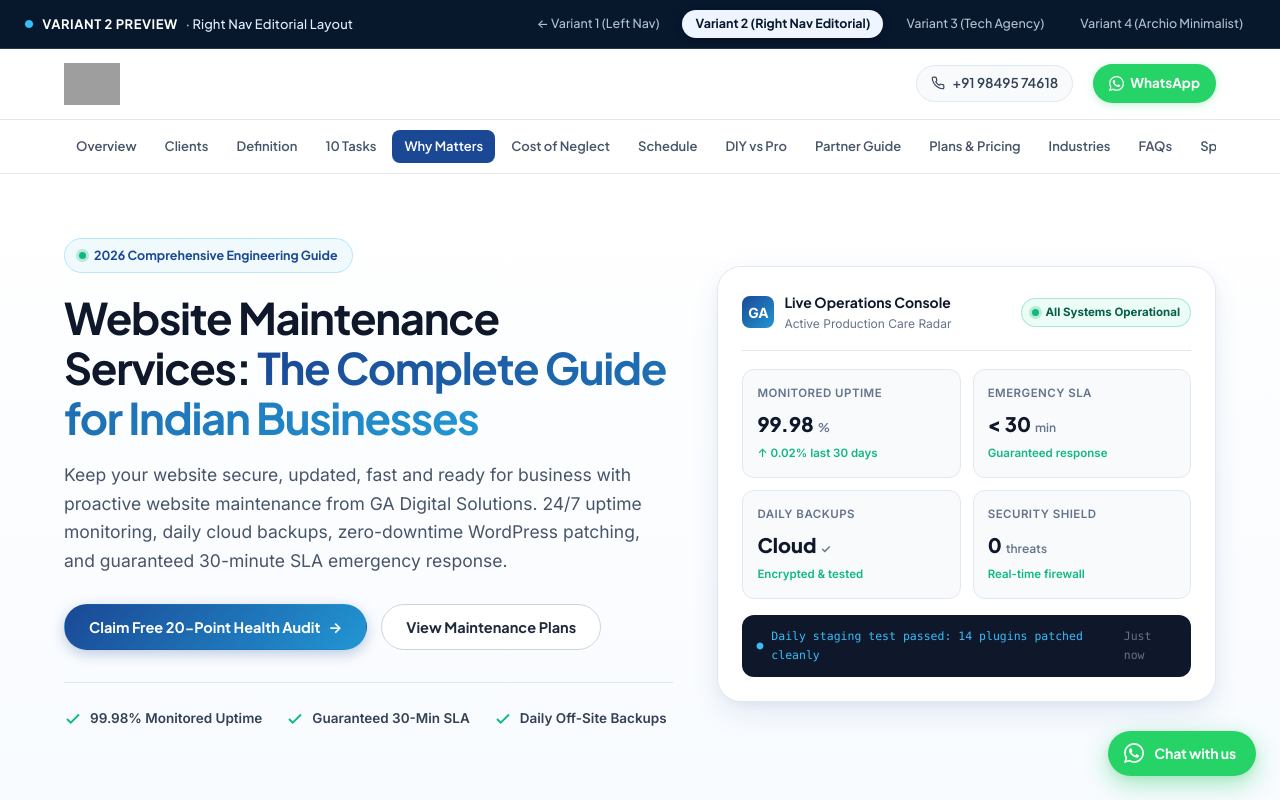
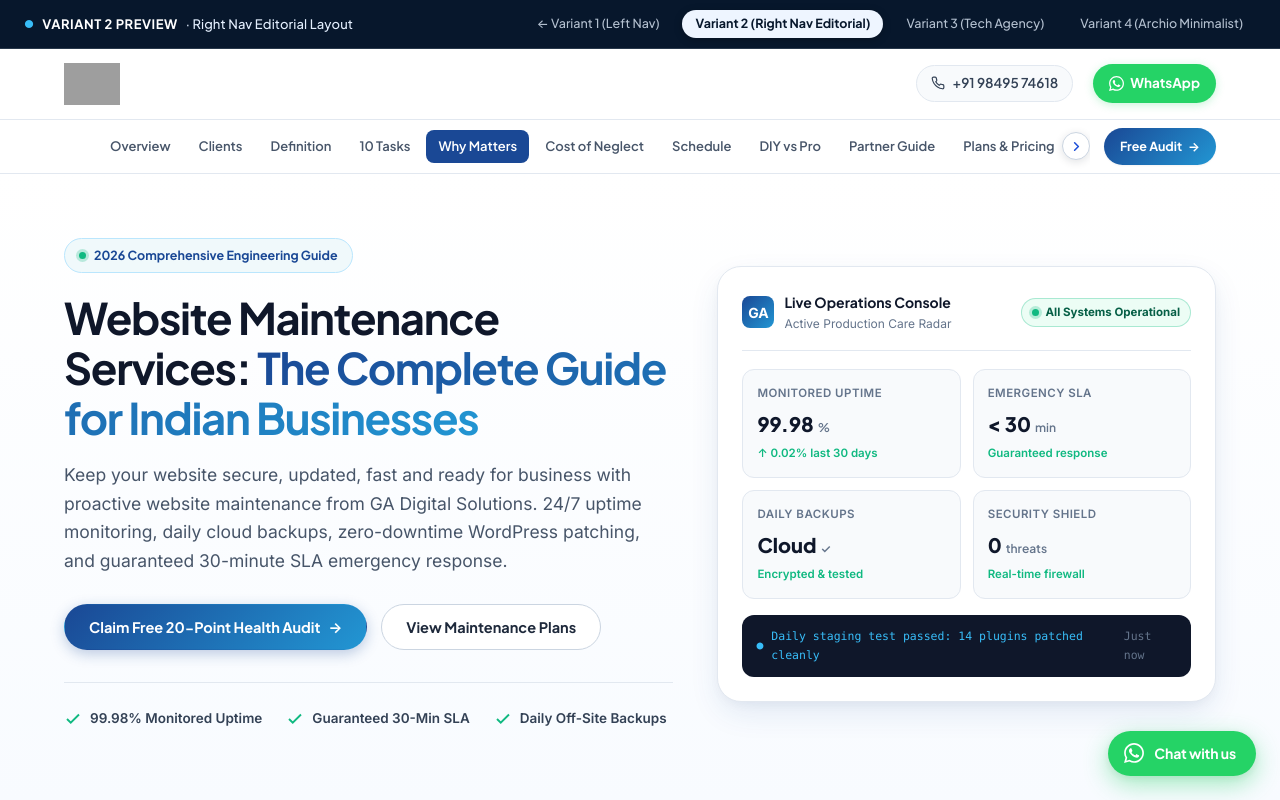
Before and after one commit to nandipatipavan25-code/Web-maintenance-services, a plain HTML site: page website-maintenance-variant-2.html in a window 1280 px wide. Shown: the top 800 px of the page. Drawn offline with Linux system fonts and the light colour scheme; grey boxes are pictures that could not be loaded.

Commit message:
Add horizontal scroll arrow controls to sticky nav bar in Variant 2

```diff
--- a/website-maintenance-variant-2.html
+++ b/website-maintenance-variant-2.html
@@ -366,16 +366,67 @@
       display: flex;
       align-items: center;
       justify-content: space-between;
+      gap: 14px;
+      width: 100%;
+    }
+    .v2-nav-scroll-wrapper {
+      position: relative;
+      display: flex;
+      align-items: center;
+      gap: 6px;
+      flex: 1;
+      min-width: 0;
+      overflow: hidden;
+    }
+    .v2-nav-links-scroller {
+      display: flex;
+      align-items: center;
       overflow-x: auto;
       scrollbar-width: none;
-    }
-    .v2-nav-inner::-webkit-scrollbar { display: none; }
-
+      scroll-behavior: smooth;
+      flex: 1;
+      min-width: 0;
+      -webkit-overflow-scrolling: touch;
+      padding: 10px 0;
+    }
+    .v2-nav-links-scroller::-webkit-scrollbar {
+      display: none;
+    }
     .v2-nav-links {
       display: flex;
       align-items: center;
       gap: 4px;
-      padding: 10px 0;
+      width: max-content;
+    }
+    .v2-nav-arrow {
+      display: inline-flex;
+      align-items: center;
+      justify-content: center;
+      width: 28px;
+      height: 28px;
+      min-width: 28px;
+      border-radius: 50%;
+      background: #ffffff;
+      border: 1px solid #cbd5e1;
+      color: #1d4fd8;
+      box-shadow: 0 2px 8px rgba(15, 23, 42, 0.12);
+      cursor: pointer;
+      z-index: 5;
+      padding: 0;
+      flex-shrink: 0;
+      transition: all 0.2s cubic-bezier(0.16, 1, 0.3, 1);
+    }
+    .v2-nav-arrow:hover {
+      background: #eff6ff;
+      border-color: #3b82f6;
+      color: #1e40af;
+      transform: scale(1.08);
+      box-shadow: 0 4px 12px rgba(29, 79, 216, 0.22);
+    }
+    .v2-nav-arrow.is-hidden {
+      opacity: 0;
+      pointer-events: none;
+      visibility: hidden;
     }
 
     .v2-nav-link {
@@ -2102,6 +2153,12 @@
   <nav class="v2-sticky-nav" id="stickyNav" aria-label="Page Sections Navigation">
     <div class="v2-container">
       <div class="v2-nav-inner">
+        <div class="v2-nav-scroll-wrapper">
+          <button type="button" class="v2-nav-arrow v2-nav-arrow-left is-hidden" id="navArrowLeft" aria-label="Scroll navigation left" title="Scroll left">
+            <svg width="15" height="15" viewBox="0 0 24 24" fill="none" stroke="currentColor" stroke-width="2.5" stroke-linecap="round" stroke-linejoin="round"><polyline points="15 18 9 12 15 6"></polyline></svg>
+          </button>
+
+          <div class="v2-nav-links-scroller" id="navLinksScroller">
             <div class="v2-nav-links" id="navLinksContainer">
               <a href="#hero" class="v2-nav-link active">Overview</a>
               <a href="#clients" class="v2-nav-link">Clients</a>
@@ -2118,6 +2175,13 @@
               <a href="#speed-odometer" class="v2-nav-link">Speed Odometer</a>
               <a href="#audit-form" class="v2-nav-link">Health Audit</a>
             </div>
+          </div>
+
+          <button type="button" class="v2-nav-arrow v2-nav-arrow-right" id="navArrowRight" aria-label="Scroll navigation right" title="Scroll right">
+            <svg width="15" height="15" viewBox="0 0 24 24" fill="none" stroke="currentColor" stroke-width="2.5" stroke-linecap="round" stroke-linejoin="round"><polyline points="9 18 15 12 9 6"></polyline></svg>
+          </button>
+        </div>
+
         <a href="#audit-form" class="v2-nav-cta">
           <span>Free Audit</span> &rarr;
         </a>
@@ -3684,6 +3748,48 @@
 
       window.addEventListener('scroll', onScrollSpy, { passive: true });
       onScrollSpy();
+
+      // Horizontal Arrow Navigation Logic for Sticky Nav
+      const navScroller = document.getElementById('navLinksScroller');
+      const arrowLeft = document.getElementById('navArrowLeft');
+      const arrowRight = document.getElementById('navArrowRight');
+
+      function updateNavArrows() {
+        if (!navScroller || !arrowLeft || !arrowRight) return;
+        const maxScroll = navScroller.scrollWidth - navScroller.clientWidth;
+        if (maxScroll <= 5) {
+          arrowLeft.classList.add('is-hidden');
+          arrowRight.classList.add('is-hidden');
+          return;
+        }
+        if (navScroller.scrollLeft <= 6) {
+          arrowLeft.classList.add('is-hidden');
+        } else {
+          arrowLeft.classList.remove('is-hidden');
+        }
+        if (navScroller.scrollLeft >= maxScroll - 6) {
+          arrowRight.classList.add('is-hidden');
+        } else {
+          arrowRight.classList.remove('is-hidden');
+        }
+      }
+
+      if (arrowLeft && navScroller) {
+        arrowLeft.addEventListener('click', () => {
+          navScroller.scrollBy({ left: -220, behavior: 'smooth' });
+        });
+      }
+      if (arrowRight && navScroller) {
+        arrowRight.addEventListener('click', () => {
+          navScroller.scrollBy({ left: 220, behavior: 'smooth' });
+        });
+      }
+      if (navScroller) {
+        navScroller.addEventListener('scroll', updateNavArrows, { passive: true });
+        window.addEventListener('resize', updateNavArrows, { passive: true });
+        // Initial check after paint
+        setTimeout(updateNavArrows, 100);
+      }
     });
   </script>
 
```
Lines whose indentation alone changed are shown as unchanged.
